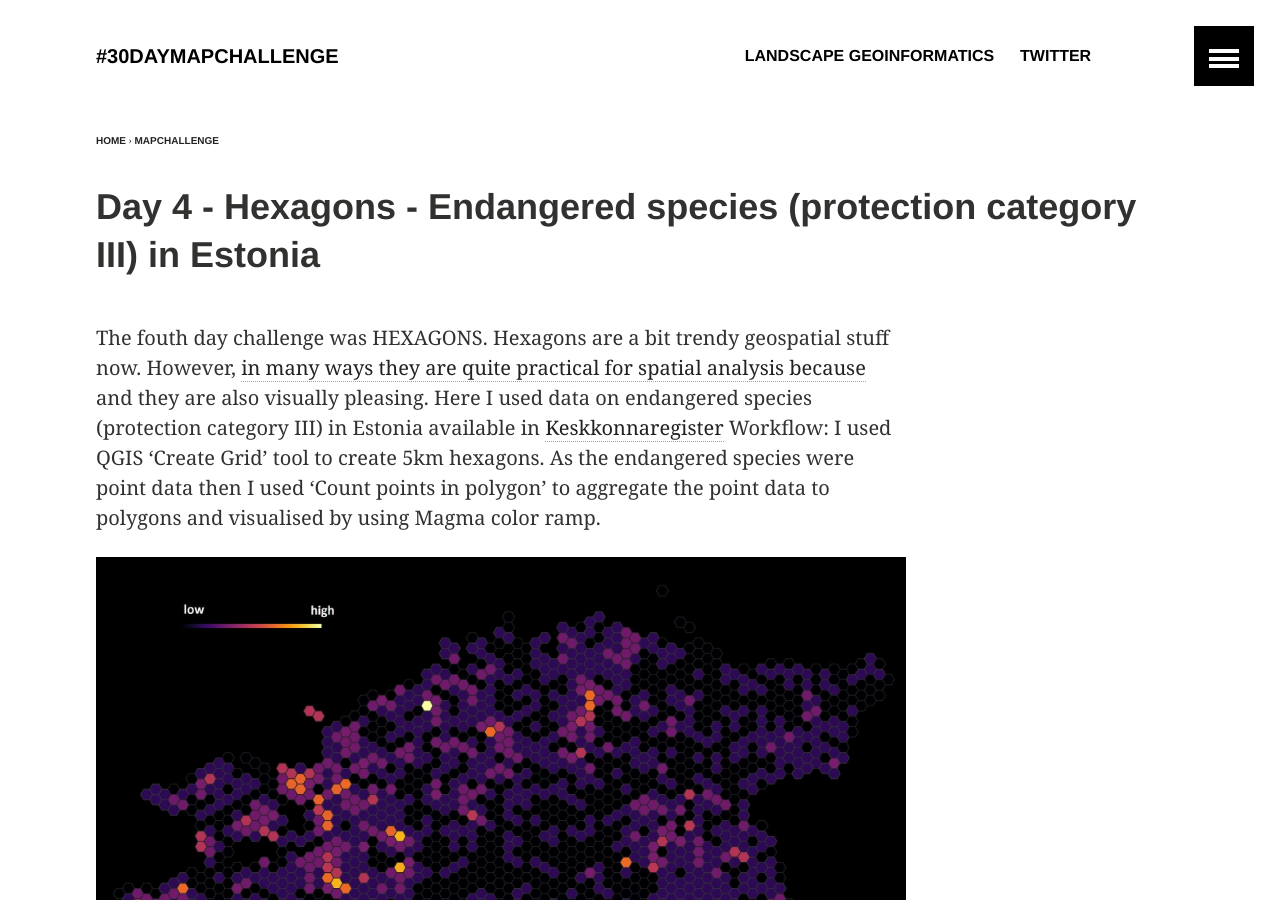
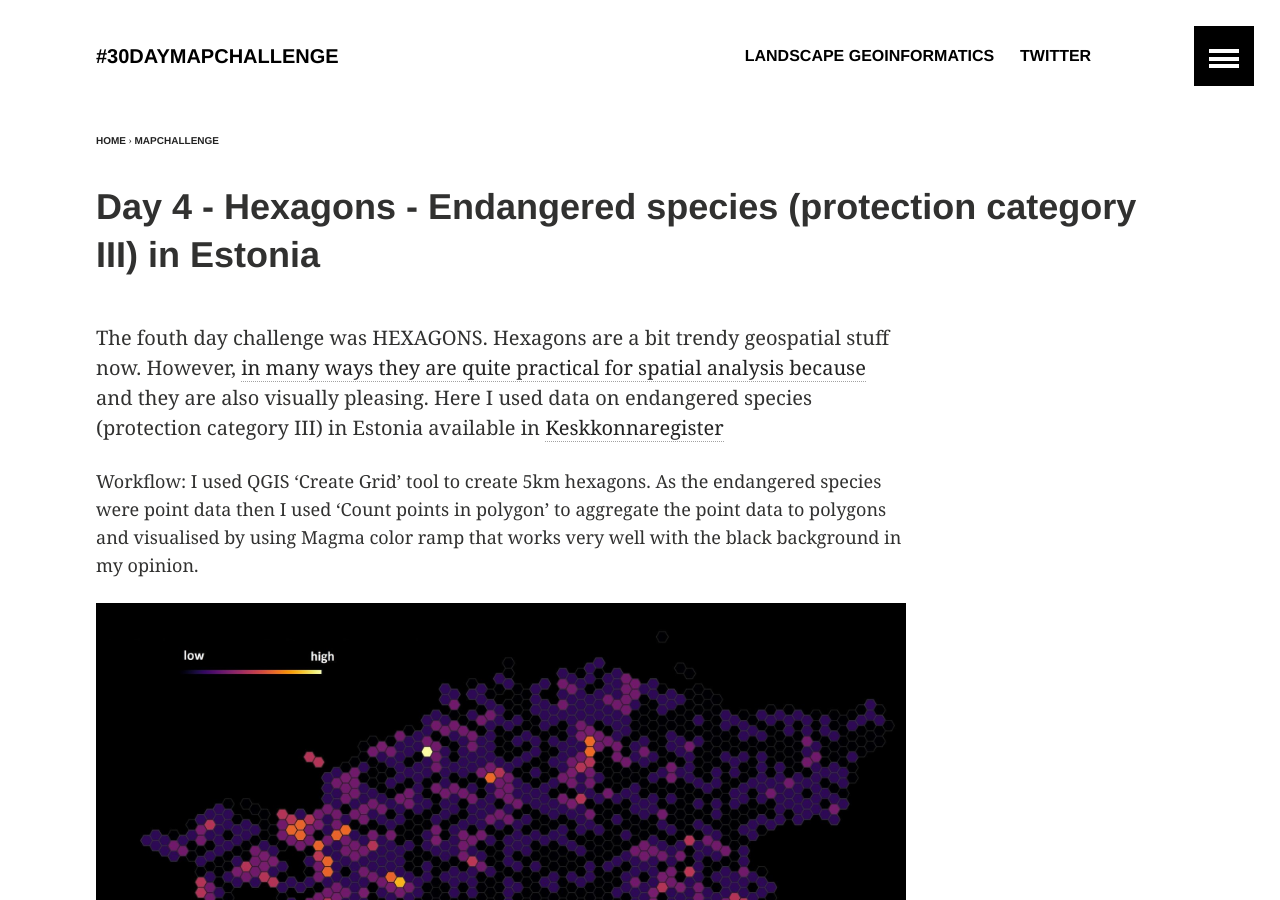
Before and after one commit to kevelyn1/30DayMapChallenge2019, a Jekyll site: the page built from _posts/mapchallenge/2019-11-4-day-4.md, in a window 1280 px wide and 900 px high. Built offline with Jekyll 4.4.1, drawn with Linux system fonts in a browser that asks for light colours.

Commit message:
Update 2019-11-4-day-4.md

```diff
--- a/_posts/mapchallenge/2019-11-4-day-4.md
+++ b/_posts/mapchallenge/2019-11-4-day-4.md
@@ -8,7 +8,8 @@
 ---
 
 The fouth day challenge was HEXAGONS. Hexagons are a bit trendy geospatial stuff now. However, [in many ways they are quite practical for spatial analysis because](https://pro.arcgis.com/en/pro-app/tool-reference/spatial-statistics/h-whyhexagons.htm) and they are also visually pleasing. Here I used data on endangered species (protection category III) in Estonia available in [Keskkonnaregister](http://register.keskkonnainfo.ee/envreg/main#HTTPMEIfS5yz6tO2i4neiio8eLlfUdpe6o)
-Workflow: I used QGIS 'Create Grid' tool to create 5km hexagons. As the endangered species were point data then I used 'Count points in polygon' to aggregate the point data to polygons and visualised by using Magma color ramp.
+
+Workflow: I used QGIS 'Create Grid' tool to create 5km hexagons. As the endangered species were point data then I used 'Count points in polygon' to aggregate the point data to polygons and visualised by using Magma color ramp that works very well with the black background in my opinion.
 
 ![image of day 4 post](../../images/endangered-species.jpg)
 
```
